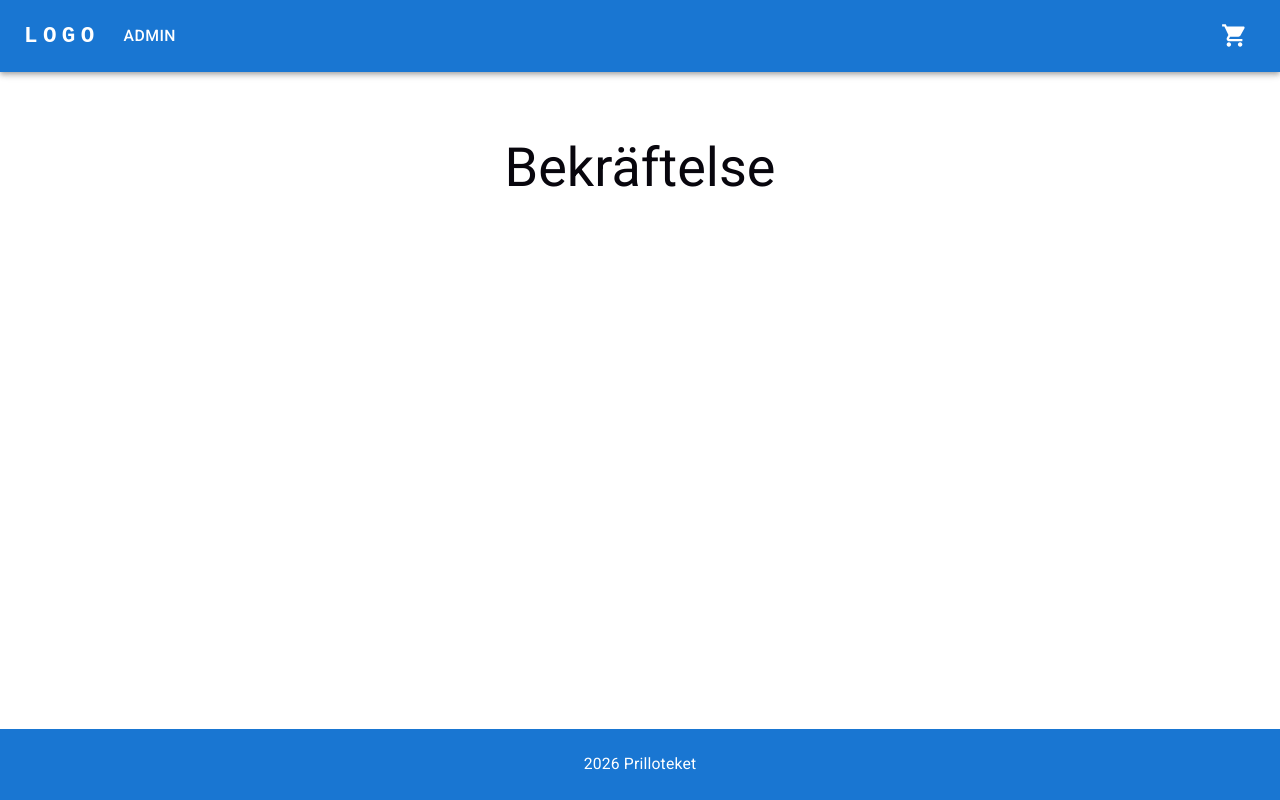
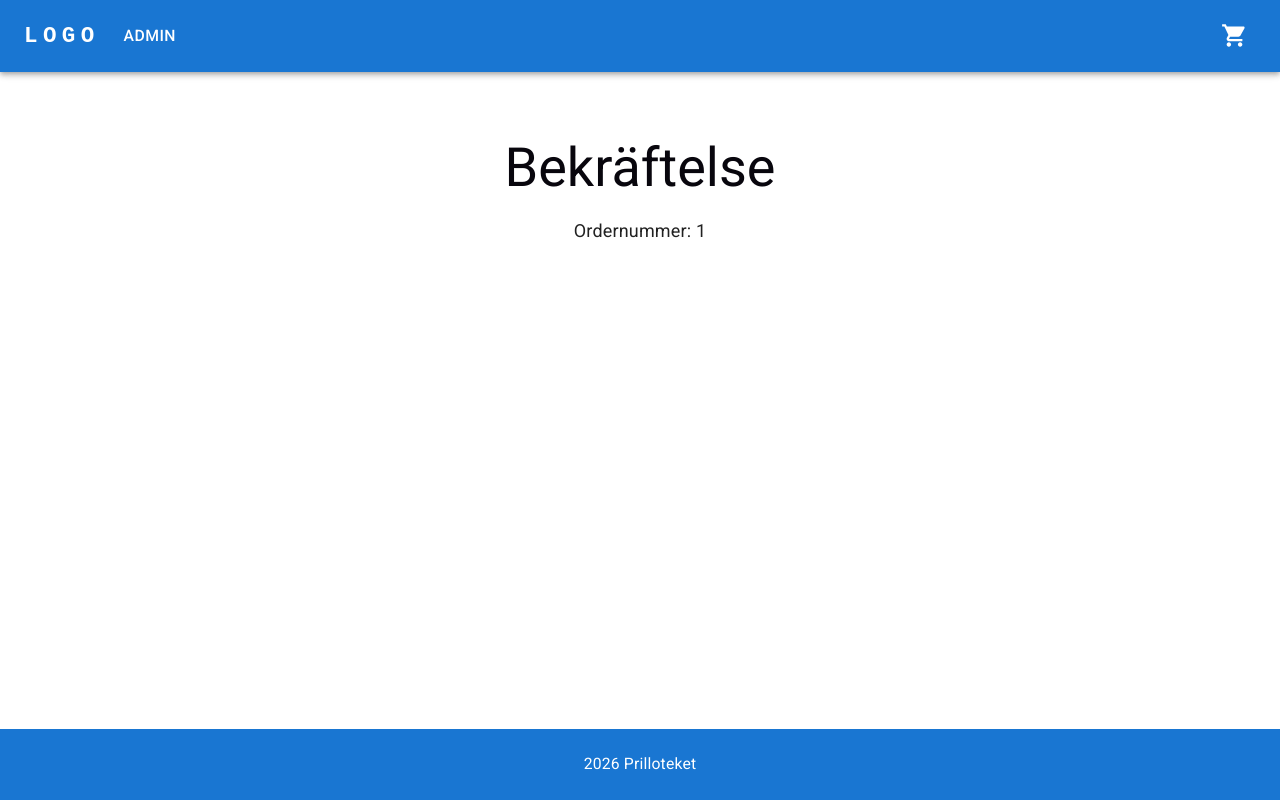
Before and after one commit to adamwidar-92/InlWebbshop3, a React (Vite) app in the folder web/: page /confirmation/1 in a window 1280 px wide. Built offline with nearby package versions, Linux system fonts and the light colour scheme.

Commit message:
Visa ordernummer på bekräftelsesidan #21

```diff
--- a/web/src/data/products.ts
+++ b/web/src/data/products.ts
@@ -1,4 +1,4 @@
-import { Product } from '../types/Product'
+import type { Product } from '../types/Product'
 
 export const products: Product[] = [
   {
--- a/web/src/pages/Confirmation.tsx
+++ b/web/src/pages/Confirmation.tsx
@@ -1,12 +1,16 @@
-import { Container, Box, Typography } from '@mui/material'
-
+import { Box, Container, Typography } from '@mui/material'
+import { useParams } from 'react-router-dom'
 export default function Confirmation() {
+  const { orderNumber } = useParams()
   return (
     <Container sx={{ py: 8 }}>
       <Box>
         <Typography variant="h3" component="h1" gutterBottom>
           Bekräftelse
         </Typography>
+        <Typography>
+          Ordernummer: {orderNumber}
+        </Typography>
       </Box>
     </Container>
   )
```
